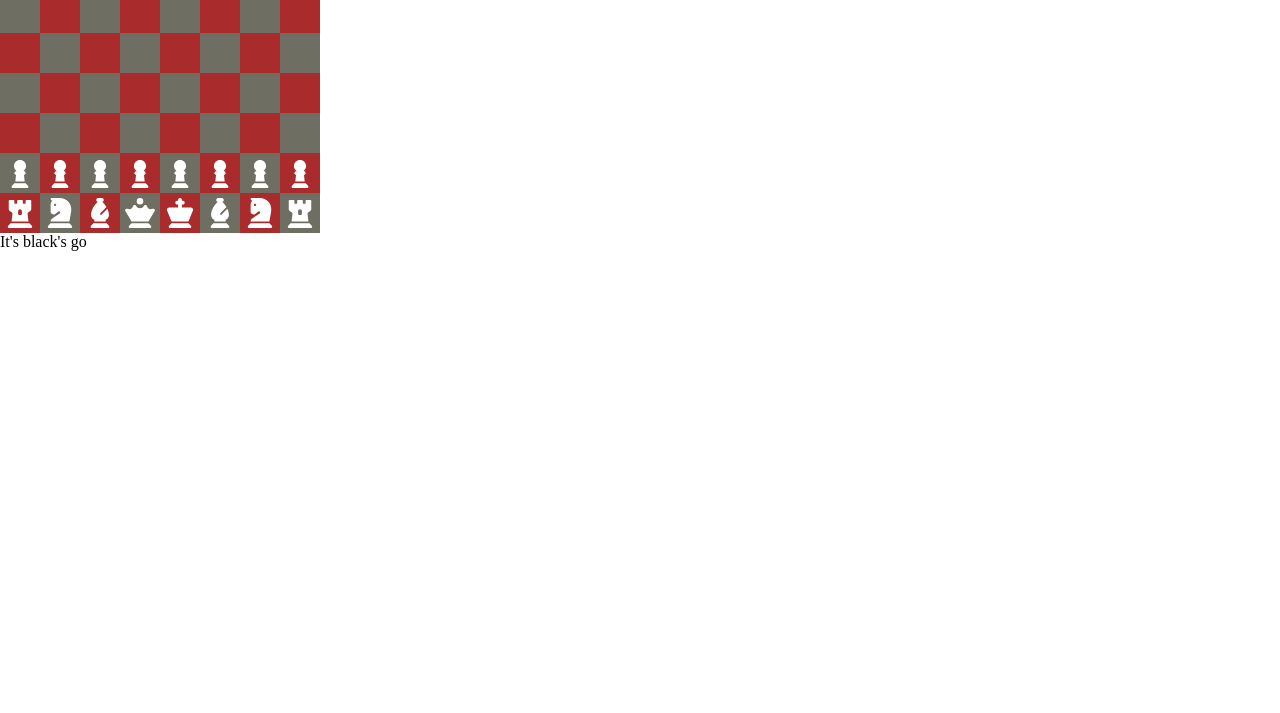
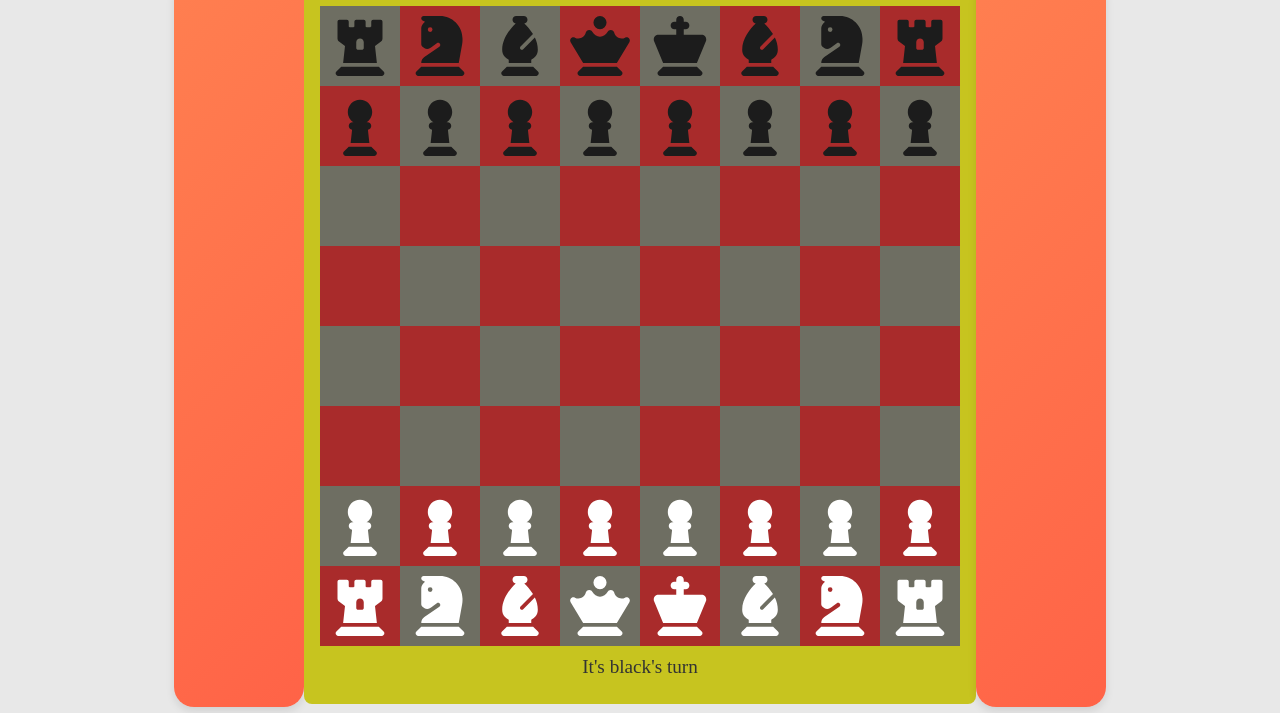
Before and after one commit to nryan201/ProjetJS, a website: page index.html in a window 1280 px wide. Shown: the part 87-800 px from the top of the page. Drawn offline with Linux system fonts and the light colour scheme; a web font is replaced by a local one.

Commit message:
forgot to add the css

```diff
--- a/index.html
+++ b/index.html
@@ -1,26 +1,23 @@
 <!DOCTYPE html>
 <html lang="en">
 <head>
-
     <meta charset="UTF-8">
     <meta name="viewport" content="width=device-width, initial-scale=1.0">
     <title>Chess Game</title>
     <link rel="stylesheet" href="style.css">
 </head>
-
 <body>
-<div id="gameboard"></div>
-<p>It's <span id="player"></span>'s go </p>
-<p id="info-display"></p>
-
-
-
-
-<script  src="pieces.js"></script>
-<script  src="chess.js"></script>
-
-
-
-
+    <h1>Jeu d'échecs</h1>
+    <div id="container">
+        <div id="left-banner"></div>
+        <div id="gameboard-container">
+            <div id="gameboard"></div>
+            <p>It's <span id="player"></span>'s turn </p>
+            <p id="info-display"></p>
+        </div>
+        <div id="right-banner"></div>
+    </div>
+    <script src="pieces.js"></script>
+    <script src="chess.js"></script>
 </body>
 </html>
--- a/style.css
+++ b/style.css
@@ -1,26 +1,79 @@
+@import url('https://fonts.googleapis.com/css2?family=Bungee&family=Honk&family=Patua+One&display=swap');
+
 *{
     margin: 0;
     padding: 0;
     box-sizing: border-box;
 }
 
-#gameboard{
-    width: 320px;
-    height: 320px;
+body {
+    display: flex;
+    flex-direction: column;
+    align-items: center;
+    justify-content: center;
+    min-height: 100vh;
+    margin: 0;
+    font-family: "Patua One", serif;
+    background-color: #e8e8e8;
+}
+
+h1 {
+    color: #333;
+    margin-bottom: 20px;
+}
+
+#container {
+    display: flex;
+    align-items: center;
+    justify-content: center;
+    position: relative;
+}
+
+#left-banner,
+#right-banner {
+    width: 130px;
+    height: 730px;
+    background: linear-gradient(135deg, #ff7f50, #ff6347);
+    border-radius: 20px;
+    box-shadow: 0 4px 8px rgba(0, 0, 0, 0.1);
+    margin: 0 -130px;
+    position: absolute;
+}
+
+#left-banner {
+    left: 0;
+}
+
+#right-banner {
+    right: 0;
+}
+
+#gameboard-container {
+    background-color: #c7c41f ;
+    padding: 1rem;
+    border-radius: .5rem;
+    margin-top: 10px;
+    position: relative;
+}
+
+#gameboard {
+    width: 640px;
+    height: 640px;
     display: flex;
     flex-wrap: wrap;
+    margin: auto;
 }
 
-.square{
-    width: 40px;
-    height: 40px;
+.square {
+    width: 80px;
+    height: 80px;
     position: relative;
 }
 
 .square svg {
-    height: 30px;
-    width: 30px;
-    margin : 5px;
+    height: 60px;
+    width: 60px;
+    margin: 10px;
     position: relative;
     z-index: -9;
 }
@@ -35,18 +88,25 @@ path {
     z-index: 9;
 }
 
-.beige{
+.beige {
     background-color: rgb(110, 110, 98);
 }
 
-.brown{
+.brown {
     background-color: rgb(169, 43, 43);
 }
 
-.black{
-fill: rgb(28, 28, 28)
+.black {
+    fill: rgb(28, 28, 28);
 }
 
-.white{
-fill: rgb(255, 255, 255)
+.white {
+    fill: rgb(255, 255, 255);
 }
+
+p {
+    text-align: center;
+    font-size: 1.2rem;
+    color: #333;
+    margin-top: 10px;
+}
```
